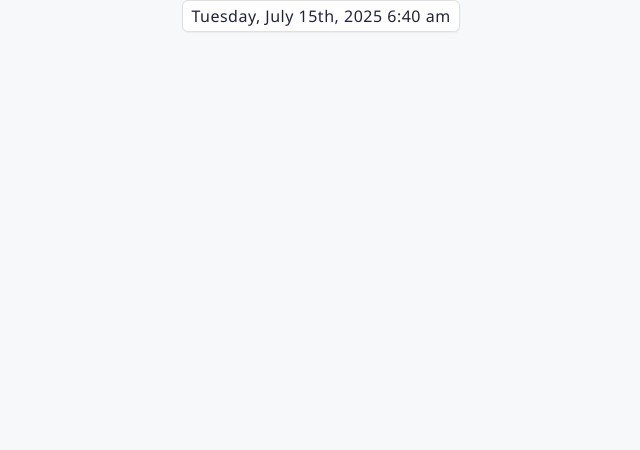
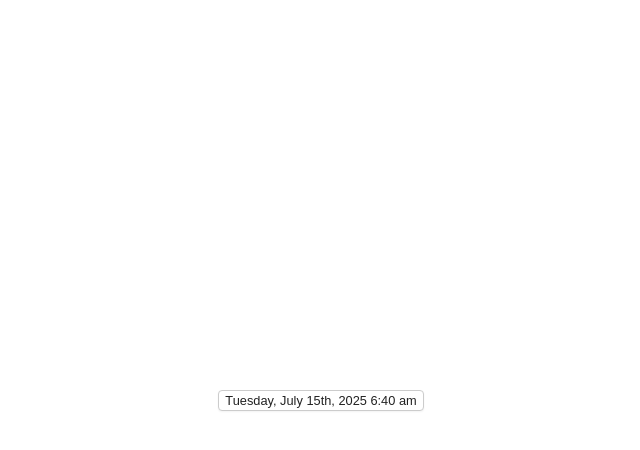
Before and after one commit to Wandera555/basic_time_date, a plain HTML site: page index.html in a window 1280 px wide. Shown: the whole page, without its empty margins (319-959 px from the left). Drawn offline with Linux system fonts and the light colour scheme.

Commit message:
gptupdate

```diff
--- a/index.html
+++ b/index.html
@@ -2,52 +2,40 @@
 <html lang="en">
 <head>
   <meta charset="UTF-8">
-  <title>Live Clock - Local Time</title>
+  <title>Compact Full Clock</title>
   <style>
     body {
-      font-family: "Segoe UI", Arial, sans-serif;
-      background: #f6f8fa;
       margin: 0;
       padding: 0;
-    }
-    .clock-container {
+      font-family: sans-serif;
+      background: transparent;
       display: flex;
       align-items: center;
       justify-content: center;
-      margin: 0;
-      padding: 0;
-      min-width: 100px;
-      min-height: 5px;
-      background: #f6f8fa;
+      height: 100vh; /* Ensures full centering */
     }
-    .clock-text {
-      font-size: 1.0em;
-      color: #22223b;
-      letter-spacing: 0.5px;
+    .clock {
+      font-size: 0.8em;
+      color: #222;
       white-space: nowrap;
-      padding: 4px 8px;
-      border-radius: 6px;
+      padding: 2px 6px;
+      border: 1px solid #ccc;
+      border-radius: 4px;
       background: #fff;
-      border: 1px solid #e0e0e0;
-      box-shadow: 0 1px 2px rgba(0,0,0,0.05);
+      box-shadow: 0 1px 2px rgba(0, 0, 0, 0.05);
     }
   </style>
 </head>
 <body>
-  <div class="clock-container">
-    <span class="clock-text" id="clock-text"></span>
-  </div>
+  <span class="clock" id="clock"></span>
   <script>
     function getOrdinal(day) {
       if (day > 3 && day < 21) return "th";
       switch (day % 10) {
-        case 1: return "st";
-        case 2: return "nd";
-        case 3: return "rd";
+        case 1: return "st"; case 2: return "nd"; case 3: return "rd";
         default: return "th";
       }
     }
-
     function updateClock() {
       const now = new Date();
       const weekdays = ["Sunday,", "Monday,", "Tuesday,", "Wednesday,", "Thursday,", "Friday,", "Saturday,"];
@@ -55,27 +43,16 @@
         "January", "February", "March", "April", "May", "June",
         "July", "August", "September", "October", "November", "December"
       ];
-
-      const weekday = weekdays[now.getDay()];
-      const month = months[now.getMonth()];
+      let h = now.getHours(), m = now.getMinutes(), ampm = h >= 12 ? "pm" : "am";
+      h = h % 12; h = h ? h : 12;
+      m = m < 10 ? "0" + m : m;
       const day = now.getDate();
-      const ordinal = getOrdinal(day);
       const year = now.getFullYear();
-
-      let hour = now.getHours();
-      const minute = now.getMinutes();
-      const ampm = hour >= 12 ? "pm" : "am";
-      hour = hour % 12;
-      hour = hour ? hour : 12; // 0 should be 12
-
-      const minuteStr = minute < 10 ? "0" + minute : minute;
-
-      // Format: Monday, July 14th 2025 12:57 pm
-      const formatted = `${weekday} ${month} ${day}${ordinal}, ${year} ${hour}:${minuteStr} ${ampm}`;
-      document.getElementById('clock-text').textContent = formatted;
+      const text = `${weekdays[now.getDay()]} ${months[now.getMonth()]} ${day}${getOrdinal(day)}, ${year} ${h}:${m} ${ampm}`;
+      document.getElementById('clock').textContent = text;
     }
-    setInterval(updateClock, 1000);
     updateClock();
+    setInterval(updateClock, 60000);
   </script>
 </body>
 </html>
```
